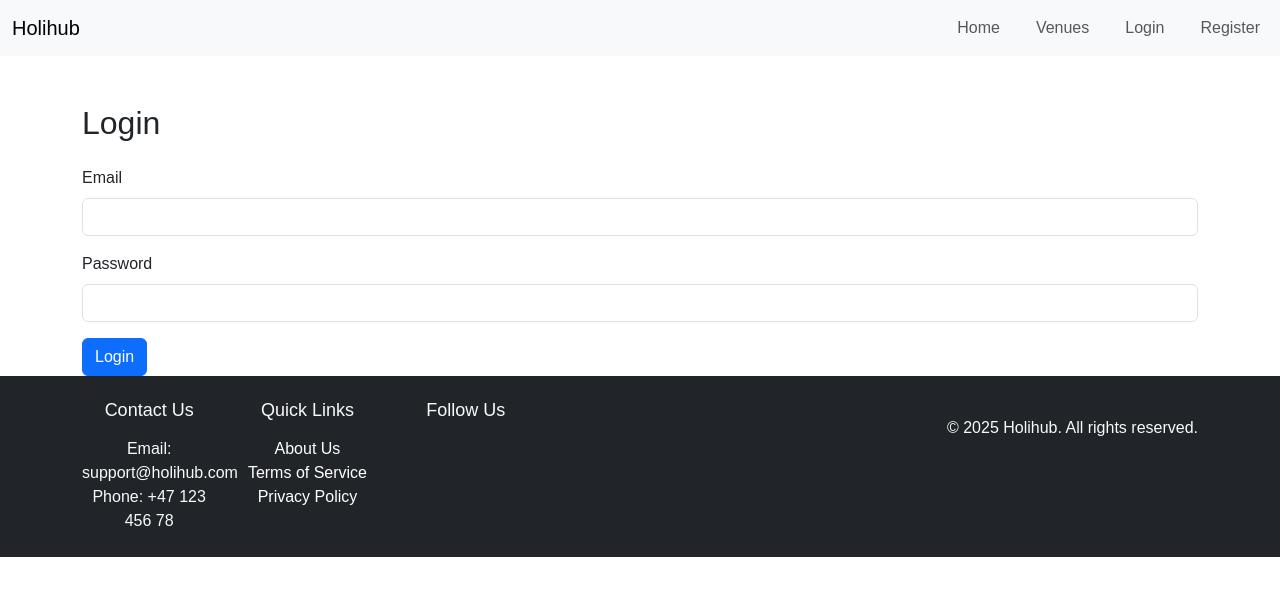
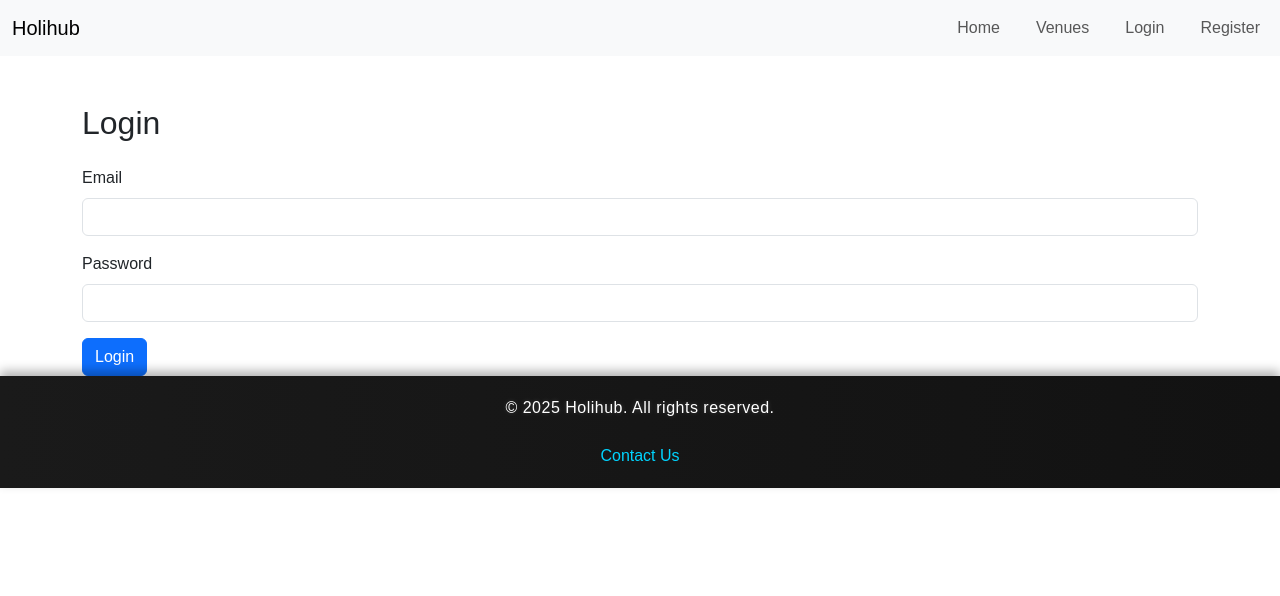
Before and after one commit to Voidwaker/pe2, a React (Vite) app: page /login in a window 1280 px wide. Shown: the top 596 px of the page. Built offline with nearby package versions, Linux system fonts and the light colour scheme.

Commit message:
updated footer.jsx
added a clean and minimalistic design, for the footer

```diff
--- a/src/components/Footer.jsx
+++ b/src/components/Footer.jsx
@@ -1,51 +1,20 @@
 import React from "react";
-import { Link } from "react-router-dom";
 import "../styles/footer.css";
 
 /**
  * Footer Component
  *
- * Displays a static footer with useful links, social media icons, and contact information.
+ * A stylish and minimal footer with animated hover effects.
  *
  * @component
  * @returns {JSX.Element} The rendered Footer component.
  */
 const Footer = () => {
   return (
-    <footer className="footer bg-dark text-light py-4">
-      <div className="container">
-        <div className="row">
-          <div className="col-md-4">
-            <h5>Contact Us</h5>
-            <p>Email: support@holihub.com</p>
-            <p>Phone: +47 123 456 78</p>
-          </div>
-          <div className="col-md-4">
-            <h5>Quick Links</h5>
-            <ul className="list-unstyled">
-              <li><Link to="/about" className="footer-link">About Us</Link></li>
-              <li><Link to="/terms" className="footer-link">Terms of Service</Link></li>
-              <li><Link to="/privacy" className="footer-link">Privacy Policy</Link></li>
-            </ul>
-          </div>
-          <div className="col-md-4">
-            <h5>Follow Us</h5>
-            <div className="social-icons">
-              <a href="https://facebook.com" target="_blank" rel="noopener noreferrer">
-                <i className="fab fa-facebook-f"></i>
-              </a>
-              <a href="https://twitter.com" target="_blank" rel="noopener noreferrer">
-                <i className="fab fa-twitter"></i>
-              </a>
-              <a href="https://instagram.com" target="_blank" rel="noopener noreferrer">
-                <i className="fab fa-instagram"></i>
-              </a>
-            </div>
-          </div>
-        </div>
-        <div className="text-center mt-3">
-          <p>&copy; {new Date().getFullYear()} Holihub. All rights reserved.</p>
-        </div>
+    <footer className="footer">
+      <div className="footer-content">
+        <p className="footer-text">© {new Date().getFullYear()} Holihub. All rights reserved.</p>
+        <a href="mailto:support@holihub.com" className="footer-link">Contact Us</a>
       </div>
     </footer>
   );
--- a/src/styles/footer.css
+++ b/src/styles/footer.css
@@ -1,44 +1,44 @@
 .footer {
-    background-color: #212529;
-    color: #fff;
+    background: linear-gradient(90deg, #1a1a1a, #121212);
+    color: white;
     text-align: center;
+    padding: 20px 10px;
+    position: relative;
+    width: 100%;
+    bottom: 0;
+    box-shadow: 0px -5px 10px rgba(0, 0, 0, 0.3);
   }
 
-  .footer .container {
+  .footer-content {
     display: flex;
-    flex-wrap: wrap;
-    justify-content: space-between;
+    justify-content: center;
+    align-items: center;
+    flex-direction: column;
+    gap: 8px;
   }
 
-  .footer h5 {
-    margin-bottom: 15px;
-    font-size: 18px;
+  .footer-text {
+    font-size: 16px;
+    font-weight: 400;
+    letter-spacing: 0.5px;
+    text-shadow: 0 0 5px rgba(255, 255, 255, 0.2);
+    transition: text-shadow 0.3s ease-in-out;
   }
 
-  .footer p {
-    margin: 0;
+  .footer-text:hover {
+    text-shadow: 0 0 8px rgba(255, 255, 255, 0.6);
   }
 
   .footer-link {
-    color: #fff;
+    font-size: 16px;
+    color: #00d4ff;
     text-decoration: none;
+    font-weight: 500;
+    transition: all 0.3s ease-in-out;
   }
 
   .footer-link:hover {
-    text-decoration: underline;
+    color: #ff00ff;
+    text-shadow: 0px 0px 8px rgba(255, 0, 255, 0.8);
+    transform: scale(1.05);
   }
-
-  .social-icons {
-    display: flex;
-    gap: 15px;
-  }
-
-  .social-icons a {
-    color: #fff;
-    font-size: 20px;
-    text-decoration: none;
-  }
-
-  .social-icons a:hover {
-    opacity: 0.7;
-  }
```
